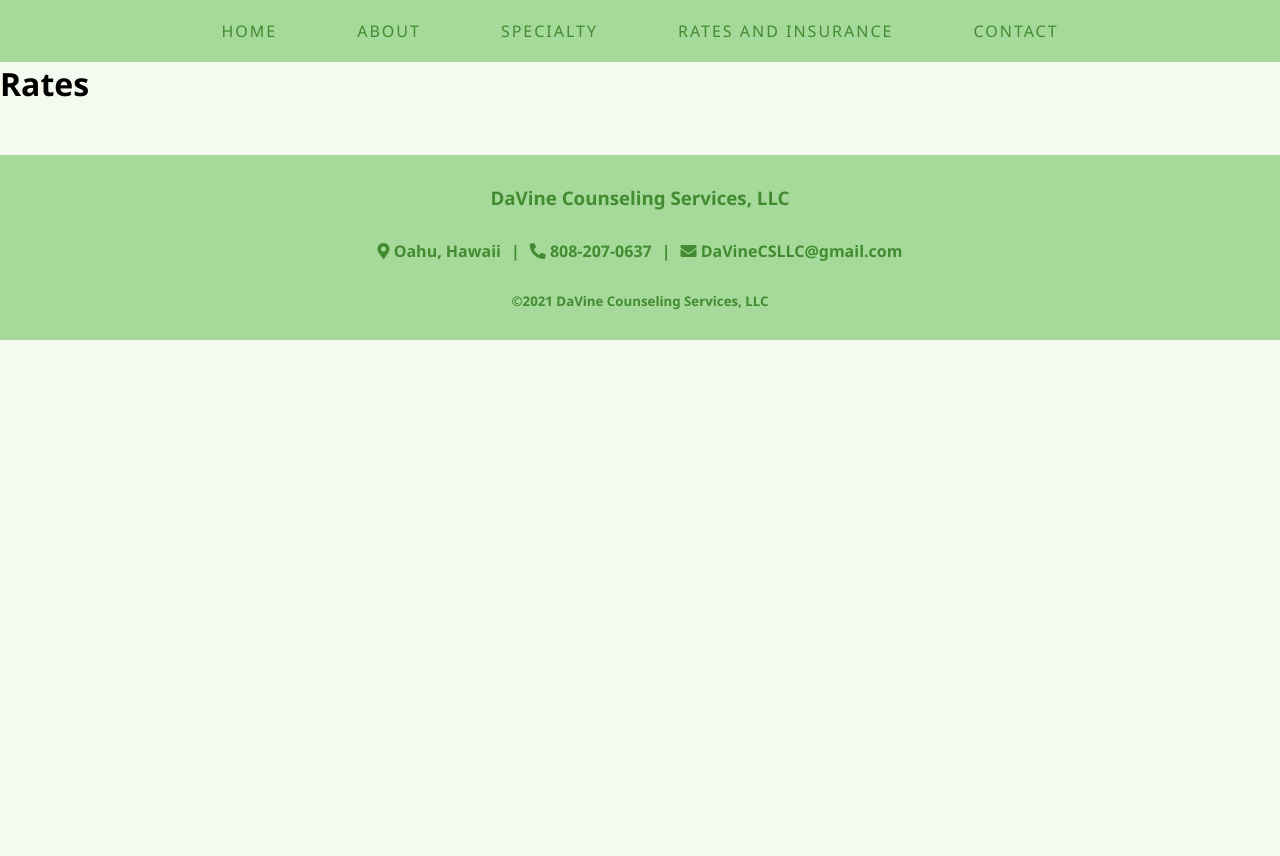
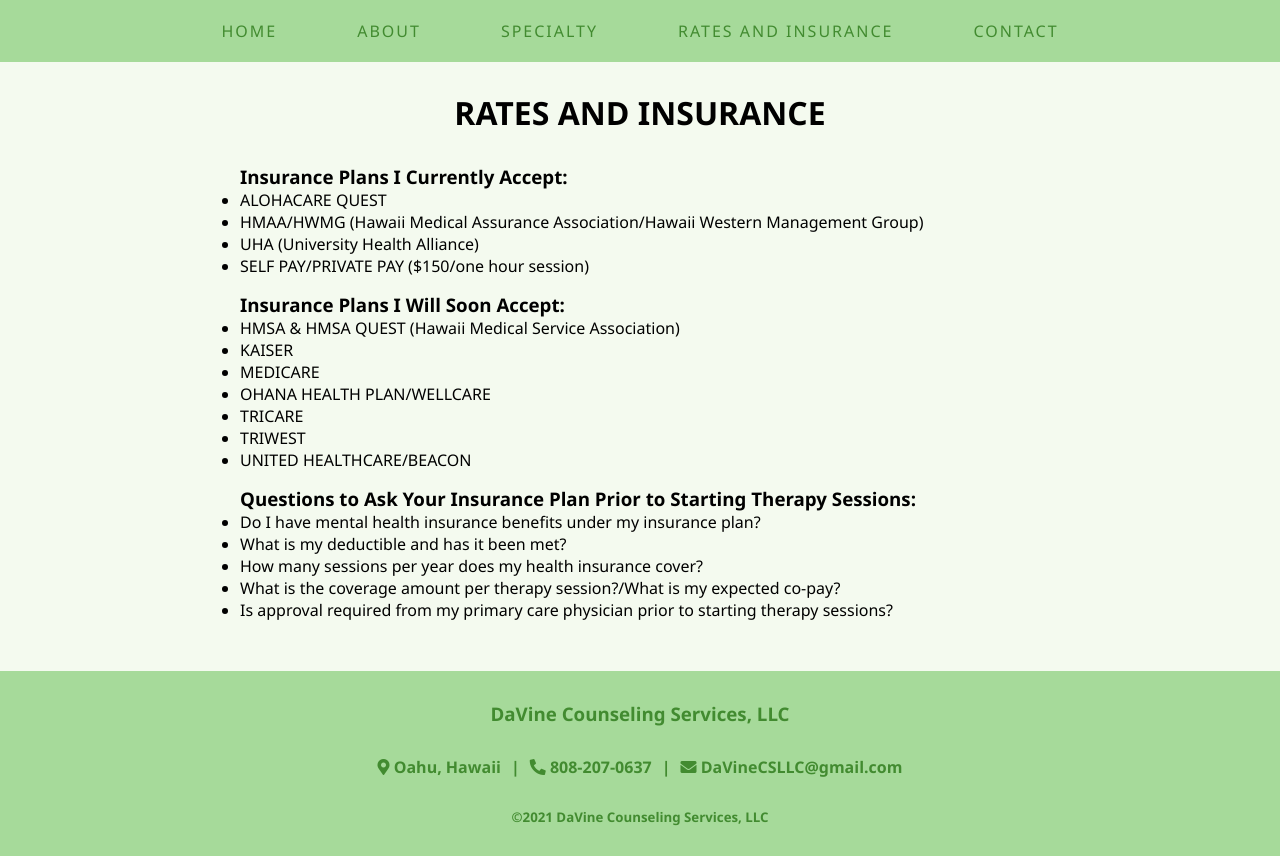
Before and after one commit to envincebal/counseling-landing-page, a React (Create React App) app: page /rates in a window 1280 px wide. Before the commit the page ends 800 px from the top, so only its background shows below. Built offline with nearby package versions, Linux system fonts and the light colour scheme.

Commit message:
Added rates and contact page.

```diff
--- a/src/App.js
+++ b/src/App.js
@@ -13,13 +13,16 @@
     <div className="App">
       <BrowserRouter>
       <Navbar/>
-      <Switch>
+      <div className="app-container">
+        <Switch>
         <Route exact path="/" component={HomePage} />
         <Route exact path="/about" component={AboutPage} />
         <Route exact path="/specialty" component={SpecialtyPage} />
         <Route exact path="/rates" component={RatesPage} />
         <Route exact path="/contact" component={ContactPage} />
       </Switch>
+      </div>
+
       <Footer />
       </BrowserRouter>
 
--- a/src/components/AboutPage/AboutPage.css
+++ b/src/components/AboutPage/AboutPage.css
@@ -1,6 +1,7 @@
 .about-container {
   max-width: 800px;
-  margin: 20px auto;
+  margin: 0 auto;
+
 }
 
 .about-header {
@@ -10,7 +11,7 @@
 .education-experience-title {
   text-align: center;
   color: #428b30;
-  margin-bottom: 20px;
+  margin: 40px 0 20px 0;
 }
 
 .education-experience-div {
@@ -22,6 +23,6 @@
   font-style: italic;
 }
 
-.education-experience-subtitle:not(:first-of-type){
+.education-experience-subtitle:not(:first-of-type) {
   margin-top: 5px;
 }
--- a/src/components/ContactPage/ContactPage.css
+++ b/src/components/ContactPage/ContactPage.css
@@ -0,0 +1,4 @@
+.contact-container{
+  max-width: 800px;
+  margin: 0 auto;
+}
--- a/src/components/ContactPage/ContactPage.jsx
+++ b/src/components/ContactPage/ContactPage.jsx
@@ -1,9 +1,17 @@
 import React from 'react'
 import "./ContactPage.css";
+
 const ContactPage = () => {
   return (
-    <div>
+    <div className="contact-container">
       <h1>Contact</h1>
+      <div className="form-div">
+        <form action="">
+          <input type="text" placeholder="Name" />
+          <input type="email" placeholder="Email*" />
+          <textarea name="message" id="" cols="60" rows="10"></textarea>
+        </form>
+      </div>
     </div>
   )
 }
--- a/src/components/HomePage/HomePage.css
+++ b/src/components/HomePage/HomePage.css
@@ -1,6 +1,6 @@
 .home-container {
   max-width: 800px;
-  margin: 20px auto;
+  margin: 0 auto;
 }
 
 .logo-div {
@@ -18,7 +18,7 @@
 
 .intro-section {
   display: flex;
-  margin-top: 50px;
+  margin-top: 40px;
 }
 
 .intro-text {
@@ -42,7 +42,7 @@
 }
 
 .specialties-intro{
-  margin-top: 50px;
+  margin-top: 40px;
 }
 
 .subtitle{
--- a/src/components/Navbar/Navbar.css
+++ b/src/components/Navbar/Navbar.css
@@ -1,5 +1,7 @@
 .navbar {
   background-color: #a6da9a;
+  position:fixed;
+  width: 100%;
 }
 
 .nav-links {
--- a/src/components/RatesPage/RatesPage.css
+++ b/src/components/RatesPage/RatesPage.css
@@ -0,0 +1,13 @@
+.insurance-container{
+  max-width: 800px;
+  margin: 0 auto;
+}
+
+.rates-title{
+  text-align: center;
+  margin: 30px 0;
+}
+
+.insurance:not(:last-child){
+margin-bottom: 15px;
+}
--- a/src/components/RatesPage/RatesPage.jsx
+++ b/src/components/RatesPage/RatesPage.jsx
@@ -1,13 +1,60 @@
-import React from 'react';
+import React from "react";
 import "./RatesPage.css";
 
 const RatesPage = () => {
   return (
-    <div>
-      <h1>Rates</h1>
+    <div className="rates-container">
+      <h1 className="rates-title">RATES AND INSURANCE</h1>
+      <div className="insurance-container">
+        <div className="insurance-accepted insurance">
+          <h3>Insurance Plans I Currently Accept:</h3>
+          <ul>
+            <li>ALOHACARE QUEST</li>
+            <li>
+              HMAA/HWMG (Hawaii Medical Assurance Association/Hawaii Western
+              Management Group)
+            </li>
+            <li>UHA (University Health Alliance) </li>
+            <li>SELF PAY/PRIVATE PAY ($150/one hour session)</li>
+          </ul>
+        </div>
+        <div className="soon-accepted insurance">
+          <h3>Insurance Plans I Will Soon Accept:</h3>
+          <ul>
+            <li> HMSA & HMSA QUEST (Hawaii Medical Service Association)</li>
+            <li>KAISER</li>
+            <li>MEDICARE</li>
+            <li>OHANA HEALTH PLAN/WELLCARE</li>
+            <li>TRICARE</li>
+            <li>TRIWEST</li>
+            <li>UNITED HEALTHCARE/BEACON</li>
+          </ul>
+        </div>
+        <div className="insurance-questions insurance">
+          <h3>
+            Questions to Ask Your Insurance Plan Prior to Starting Therapy
+            Sessions:
+          </h3>
+          <ul>
+            <li>
+              Do I have mental health insurance benefits under my insurance
+              plan?
+            </li>
+            <li>What is my deductible and has it been met?</li>
+            <li>How many sessions per year does my health insurance cover?</li>
+            <li>
+              What is the coverage amount per therapy session?/What is my
+              expected co-pay?
+            </li>
+            <li>
+              Is approval required from my primary care physician prior to
+              starting therapy sessions?
+            </li>
+          </ul>
+        </div>
+      </div>
+    </div>
+  );
+};
 
-    </div>
-  )
-}
-
-export default RatesPage
+export default RatesPage;
--- a/src/index.css
+++ b/src/index.css
@@ -9,3 +9,8 @@
 html{
   background-color: #f4faef;
 }
+
+.app-container{
+  padding-top: 61px;
+  min-height: 600px;
+}
```
